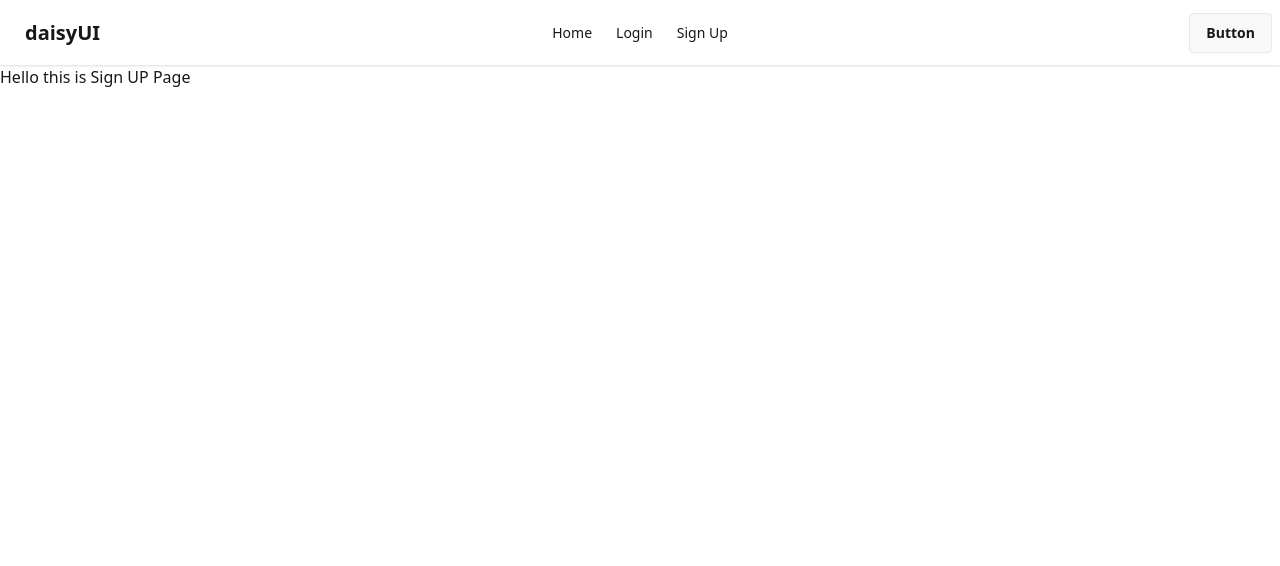
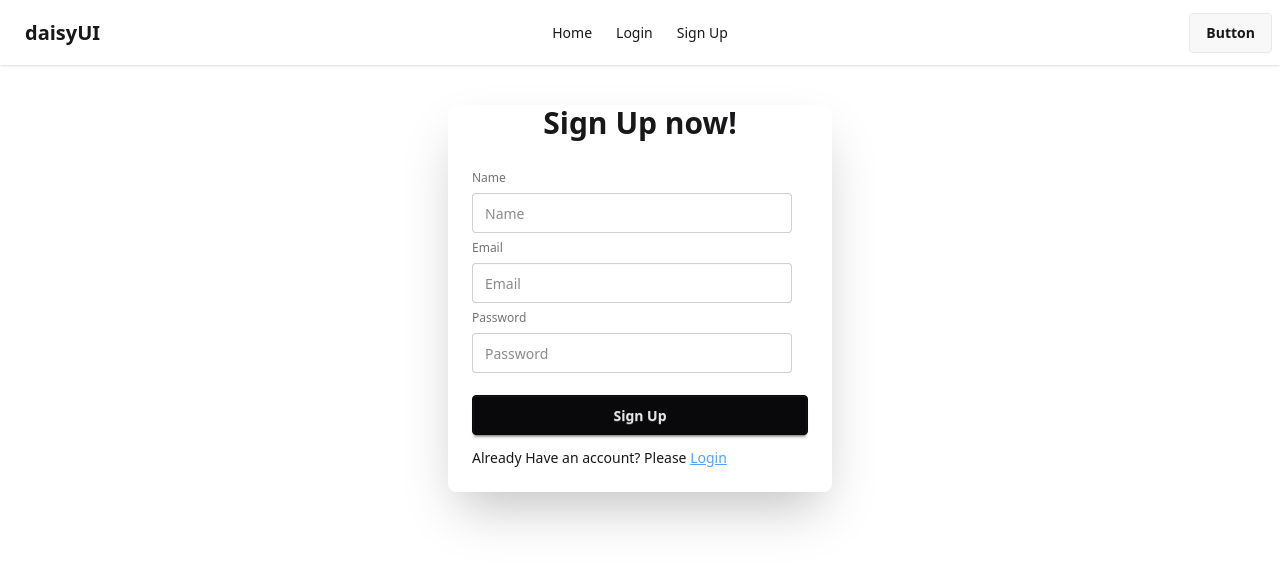
Before and after one commit to soponalways/auth-integration, a React (Vite) app: page /SignUp in a window 1280 px wide. Shown: the top 566 px of the page. Built offline with nearby package versions, Linux system fonts and the light colour scheme.

Commit message:
create login and registration form using daisy ui ,

```diff
--- a/package.json
+++ b/package.json
@@ -11,6 +11,7 @@
   },
   "dependencies": {
     "@tailwindcss/vite": "^4.1.5",
+    "firebase": "^11.6.1",
     "react": "^19.0.0",
     "react-dom": "^19.0.0",
     "react-router": "^7.5.3",
--- a/src/Components/Login/Login.jsx
+++ b/src/Components/Login/Login.jsx
@@ -1,9 +1,27 @@
 import React from 'react';
+import { Link } from 'react-router';
 
 const Login = () => {
+    const handleLogin = e => {
+        e.preventDefault();
+        const email = e.target.email.value;
+        const password = e.target.password.value;
+        console.log(email, password)
+    }
     return (
-        <div>
-            Hello this is login
+        <div className="card bg-base-100 mx-auto mt-10 w-full max-w-sm shrink-0 shadow-2xl">
+            <h3 className="text-3xl text-center font-bold">Login now!</h3>
+            <div className="card-body">
+                <form onSubmit={handleLogin} className="fieldset">
+                    <label className="label">Email</label>
+                    <input type="email" name='email' className="input" placeholder="Email" />
+                    <label className="label">Password</label>
+                    <input type="password" name='password' className="input" placeholder="Password" />
+                    <div><a className="link link-hover">Forgot password?</a></div>
+                    <button className="btn btn-neutral mt-4">Login</button>
+                </form>
+                <p>New to this website? Please <Link to={'/SignUp'} className='text-blue-400 underline'>Sign Up</Link></p>
+            </div>
         </div>
     );
 };
--- a/src/Components/SignUp/SignUp.jsx
+++ b/src/Components/SignUp/SignUp.jsx
@@ -1,9 +1,29 @@
 import React from 'react';
+import { Link } from 'react-router';
 
 const SignUp = () => {
+    const handleSignUp = e => {
+        e.preventDefault() ;
+        const name = e.target.name.value;
+        const email = e.target.email.value ;
+        const password = e.target.password.value;
+        console.log(name, email, password)
+    }
     return (
-        <div>
-            Hello this is Sign UP Page
+        <div className="card bg-base-100 mx-auto mt-10 w-full max-w-sm shrink-0 shadow-2xl">
+            <h3 className="text-3xl text-center font-bold">Sign Up now!</h3>
+            <div className="card-body">
+                <form onSubmit={handleSignUp} className="fieldset">
+                    <label className="label">Name</label>
+                    <input type="text" name='name' className="input" placeholder="Name" />
+                    <label className="label">Email</label>
+                    <input type="email" name='email' className="input" placeholder="Email" />
+                    <label className="label">Password</label>
+                    <input type="password" name='password' className="input" placeholder="Password" />
+                    <button className="btn btn-neutral mt-4">Sign Up</button>
+                </form>
+                <p>Already Have an account? Please <Link to={'/Login'} className='text-blue-400 underline'>Login</Link></p>
+            </div>
         </div>
     );
 };
--- a/src/main.jsx
+++ b/src/main.jsx
@@ -1,7 +1,6 @@
 import { StrictMode } from 'react'
 import { createRoot } from 'react-dom/client'
 import './index.css'
-import App from './App.jsx'
 import { RouterProvider } from 'react-router'
 import { router } from './Routes/Routes.js'
 
```
Also changed, not shown: 1 other file (tests, documents, lock files or other folders).
